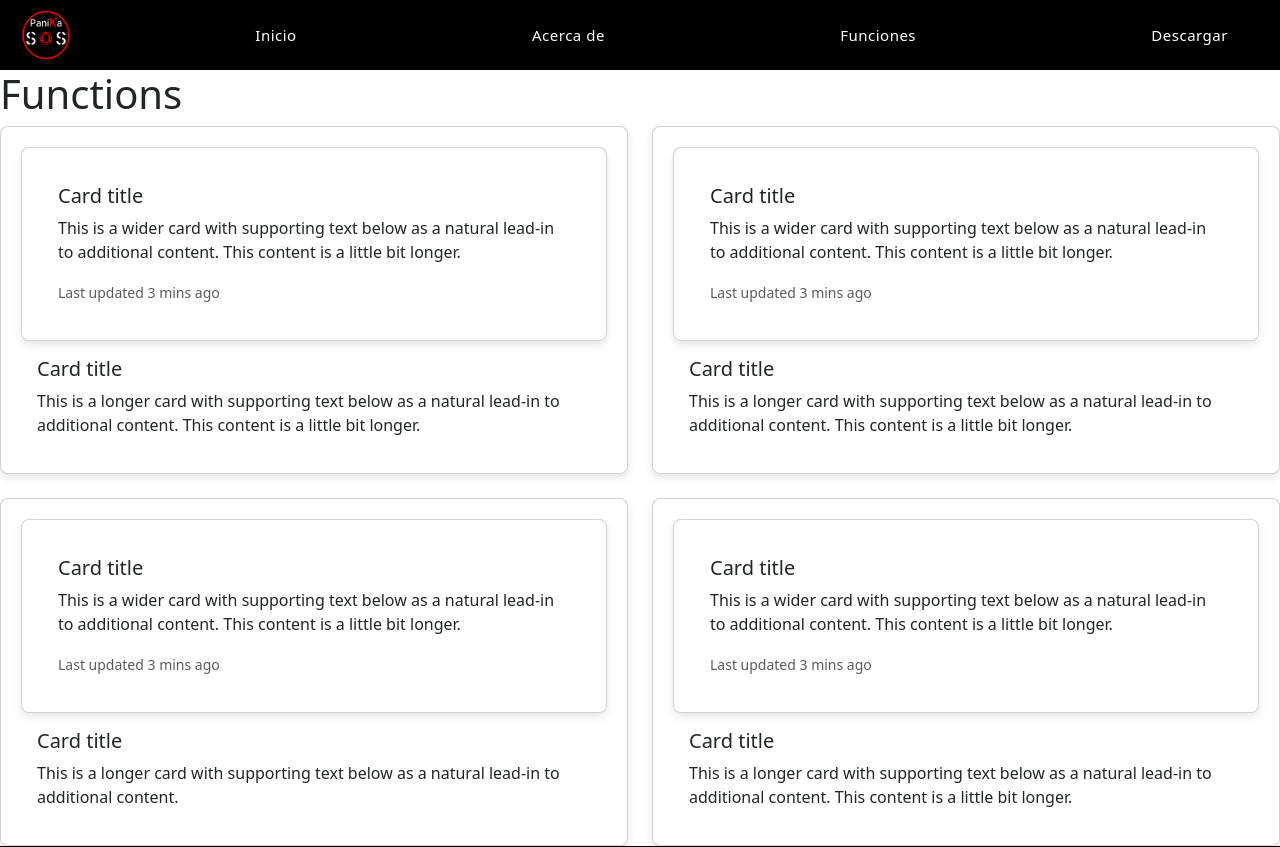
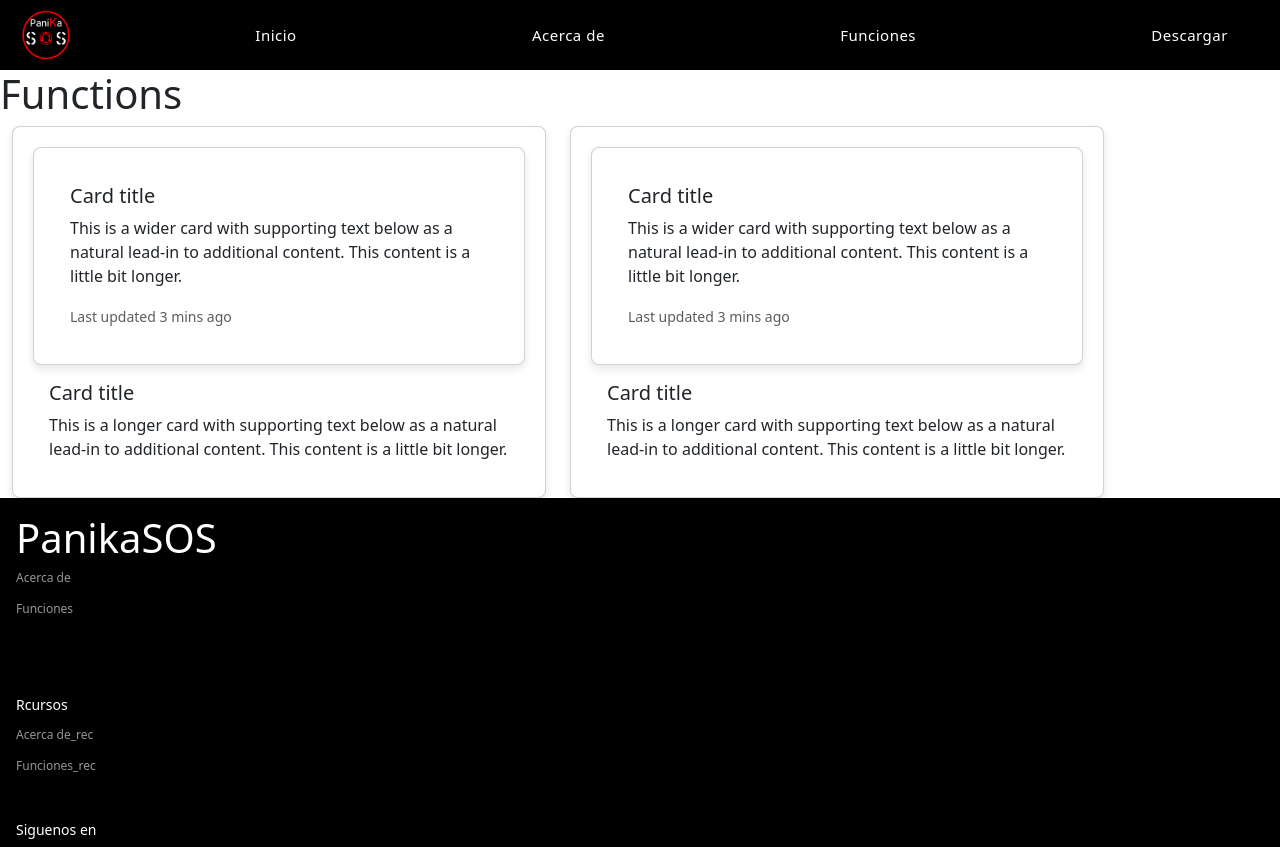
Before and after one commit to IvanVare/web_panikasos_ui, a React (Vite) app: page /Funciones in a window 1280 px wide. Shown: the top 847 px of the page. Built offline with nearby package versions, Linux system fonts and the light colour scheme.

Commit message:
Fix-Cards-AboutUs

```diff
--- a/src/components/Card.jsx
+++ b/src/components/Card.jsx
@@ -1,13 +1,23 @@
 import React from "react";
 import PropTypes from "prop-types";
+import styled from "styled-components";
+import "./styles/styleCard.css";
+
+const ImageContainer = styled.img`
+  max-width: 200px;
+  min-width: 100px;
+  border-radius: 100%;
+`;
+
 export default function Card({ title, imageUrl, descriprion, urlLinkedin }) {
   return (
     <>
-      <div className="card">
-        <img src={imageUrl} alt="" />
-        <div className="card-body ">
-          <h1 className="card-title">{title}</h1>
-          <p className="card-text  text-center text-secondary">
+      <div className="card card-container">
+        <div className="card-container-row">
+          <ImageContainer src={imageUrl} alt="{title}" />
+          <div className="card-body text-center  ">
+            <h3 className="card-title">{title}</h3>
+            <p className="card-text text-secondary">
               {descriprion ? descriprion : "Sin descripción"}
             </p>
             <a
@@ -22,12 +32,13 @@ export default function Card({ title, imageUrl, descriprion, urlLinkedin }) {
             </a>
           </div>
         </div>
+      </div>
     </>
   );
 }
 
 Card.PropTypes = {
-  title: PropTypes.string.isRequired,
+  title: PropTypes.string,
   descriprion: PropTypes.string,
   urlLinkedin: PropTypes.string,
   imageUrl: PropTypes.string,
--- /dev/null
+++ b/src/components/CardFunctions.jsx
@@ -0,0 +1,34 @@
+import React from "react";
+export default function CardFunctions() {
+  return (
+    <>
+      <div className="col">
+        <div className="card">
+          <div className="card">
+            <div className="card-body">
+              <h5 className="card-title">Card title</h5>
+              <p className="card-text">
+                This is a wider card with supporting text below as a natural
+                lead-in to additional content. This content is a little bit
+                longer.
+              </p>
+              <p className="card-text">
+                <small className="text-body-secondary">
+                  Last updated 3 mins ago
+                </small>
+              </p>
+            </div>
+          </div>
+          <div className="card-body">
+            <h5 className="card-title">Card title</h5>
+            <p className="card-text">
+              This is a longer card with supporting text below as a natural
+              lead-in to additional content. This content is a little bit
+              longer.
+            </p>
+          </div>
+        </div>
+      </div>
+    </>
+  );
+}
--- /dev/null
+++ b/src/components/Cards.jsx
@@ -0,0 +1,41 @@
+import React from "react";
+import Card from "./Card.jsx";
+
+const users = [
+  {
+    id: 3,
+    title: "Ivsan",
+    descriprion: "jdjsddasdsaga",
+    image:
+      "https://t3.ftcdn.net/jpg/03/94/89/90/360_F_394899054_4TMgw6eiMYUfozaZU3Kgr5e0LdH4ZrsU.jpg",
+    urlLinkedin: "https://www.google.com/",
+  },
+  {
+    id: 4,
+    title: "Antonio",
+    descriprion: "Desarrollador de la pagina",
+    image: "https://www.svgrepo.com/show/192244/man-user.svg",
+    urlLinkedin: "https://www.facebook.com/",
+  },
+];
+function Cards() {
+  return (
+    <>
+      <div>
+        <div className="row">
+          {users.map((userCard) => (
+            <div className="col-md-4" key={userCard.id}>
+              <Card
+                title={userCard.title}
+                imageUrl={userCard.image}
+                descriprion={userCard.descriprion}
+                urlLinkedin={userCard.urlLinkedin}
+              ></Card>
+            </div>
+          ))}
+        </div>
+      </div>
+    </>
+  );
+}
+export default Cards;
--- a/src/components/styles/styleAboutUs.css
+++ b/src/components/styles/styleAboutUs.css
@@ -3,38 +3,36 @@
   align-items: center;
   justify-content: center;
   padding: 20px;
-  background-color: #d4d4d4;
+
+  background: rgb(108, 0, 0);
+  background: linear-gradient(
+    90deg,
+    rgba(108, 0, 0, 1) 0%,
+    rgba(255, 0, 48, 1) 60%,
+    rgba(194, 30, 7, 1) 73%
+  );
 }
 
 .image-container {
   flex: 2;
   display: flex;
   flex-direction: row;
-  background-color: #007bff;
   justify-content: center;
-}
-
-.image-container img {
-  max-width: 100%;
-  border-radius: 8px;
 }
 
 .text-container {
   flex: 1;
   padding: 20px;
-  background-color: #fff;
 }
 
 .text-container h2 {
   font-size: 2rem;
   margin-bottom: 20px;
-  background-color: aqua;
 }
 
 .text-container p {
   font-size: 1rem;
   margin-bottom: 20px;
-  background-color: red;
 }
 
 .cards-container {
--- /dev/null
+++ b/src/components/styles/styleCard.css
@@ -0,0 +1,10 @@
+.card-container {
+  display: flex;
+  flex-direction: column;
+  margin: 15px 50px;
+}
+
+.card-container-row {
+  display: flex;
+  flex-direction: row;
+}
--- a/src/pages/Aboutus.jsx
+++ b/src/pages/Aboutus.jsx
@@ -1,12 +1,12 @@
 import React from "react";
 import styled from "styled-components";
 import Card from "../components/Card.jsx";
+import Cards from "../components/Cards.jsx";
 import "../components/styles/styleAboutUs.css";
 
 const ImageSchool = styled.img`
   width: 30%;
   max-width: 50%;
-  background-color: red;
 `;
 
 const users = [
@@ -14,15 +14,15 @@ const users = [
     id: 1,
     title: "Ivan",
     descriprion: "jdjsdga",
-    image: "https://cdn-icons-png.flaticon.com/512/9187/9187604.png",
+    image:
+      "https://scontent.fpbc4-1.fna.fbcdn.net/v/t39.30808-1/330296746_8679805508761000_1006268750703738412_n.jpg?stp=c97.0.200.200a_dst-jpg&_nc_cat=103&ccb=1-7&_nc_sid=0ecb9b&_nc_ohc=VyPkXwNJGQ4Q7kNvgF9BW2y&_nc_ht=scontent.fpbc4-1.fna&oh=00_AYCIkDqa6IZd2VjVE2rGthghJnO--56jR08hIdznSzyF2g&oe=66B37045",
     urlLinkedin: "https://www.google.com/",
   },
   {
     id: 2,
     title: "Antonio",
     descriprion: "Desarrollador de la pagina",
-    image:
-      "https://as1.ftcdn.net/v2/jpg/03/46/83/96/1000_F_346839683_6nAPzbhpSkIpb8pmAwufkC7c5eD7wYws.jpg",
+    image: "https://www.svgrepo.com/show/192244/man-user.svg",
     urlLinkedin: "https://www.facebook.com/",
   },
 ];
@@ -30,7 +30,6 @@ const users = [
 export default function Aboutus() {
   return (
     <>
-      <h1>Aboutus</h1>
       <div>
         <div className="appcontent-section">
           <div className="image-container">
@@ -61,10 +60,9 @@ export default function Aboutus() {
           </div>
         </div>
 
-        <div className="container cards-container">
         <div className="row">
           {users.map((userCard) => (
-              <div className="col-md-3" key={userCard.id}>
+            <div className="col cards-container" key={userCard.id}>
               <Card
                 title={userCard.title}
                 imageUrl={userCard.image}
@@ -75,7 +73,6 @@ export default function Aboutus() {
           ))}
         </div>
       </div>
-      </div>
     </>
   );
 }
--- a/src/pages/Functions.jsx
+++ b/src/pages/Functions.jsx
@@ -1,117 +1,13 @@
 import React from "react";
+import CardFunctions from "../components/CardFunctions";
 export default function Functions() {
   return (
     <>
       <h1>Functions</h1>
 
-      <div class="row row-cols-1 row-cols-md-2 g-4">
-        <div class="col">
-          <div class="card">
-            <div class="card">
-              <div class="card-body">
-                <h5 class="card-title">Card title</h5>
-                <p class="card-text">
-                  This is a wider card with supporting text below as a natural
-                  lead-in to additional content. This content is a little bit
-                  longer.
-                </p>
-                <p class="card-text">
-                  <small class="text-body-secondary">
-                    Last updated 3 mins ago
-                  </small>
-                </p>
-              </div>
-            </div>
-            <div class="card-body">
-              <h5 class="card-title">Card title</h5>
-              <p class="card-text">
-                This is a longer card with supporting text below as a natural
-                lead-in to additional content. This content is a little bit
-                longer.
-              </p>
-            </div>
-          </div>
-        </div>
-        <div class="col">
-          <div class="card">
-            <div class="card">
-              <div class="card-body">
-                <h5 class="card-title">Card title</h5>
-                <p class="card-text">
-                  This is a wider card with supporting text below as a natural
-                  lead-in to additional content. This content is a little bit
-                  longer.
-                </p>
-                <p class="card-text">
-                  <small class="text-body-secondary">
-                    Last updated 3 mins ago
-                  </small>
-                </p>
-              </div>
-            </div>
-            <div class="card-body">
-              <h5 class="card-title">Card title</h5>
-              <p class="card-text">
-                This is a longer card with supporting text below as a natural
-                lead-in to additional content. This content is a little bit
-                longer.
-              </p>
-            </div>
-          </div>
-        </div>
-        <div class="col">
-          <div class="card">
-            <div class="card">
-              <div class="card-body">
-                <h5 class="card-title">Card title</h5>
-                <p class="card-text">
-                  This is a wider card with supporting text below as a natural
-                  lead-in to additional content. This content is a little bit
-                  longer.
-                </p>
-                <p class="card-text">
-                  <small class="text-body-secondary">
-                    Last updated 3 mins ago
-                  </small>
-                </p>
-              </div>
-            </div>
-            <div class="card-body">
-              <h5 class="card-title">Card title</h5>
-              <p class="card-text">
-                This is a longer card with supporting text below as a natural
-                lead-in to additional content.
-              </p>
-            </div>
-          </div>
-        </div>
-        <div class="col">
-          <div class="card">
-            <div class="card">
-              <div class="card-body">
-                <h5 class="card-title">Card title</h5>
-                <p class="card-text">
-                  This is a wider card with supporting text below as a natural
-                  lead-in to additional content. This content is a little bit
-                  longer.
-                </p>
-                <p class="card-text">
-                  <small class="text-body-secondary">
-                    Last updated 3 mins ago
-                  </small>
-                </p>
-              </div>
-            </div>
-            <div class="card-body">
-              <h5 class="card-title">Card title</h5>
-              <p class="card-text">
-                This is a longer card with supporting text below as a natural
-                lead-in to additional content. This content is a little bit
-                longer.
-              </p>
-            </div>
-          </div>
-        </div>
+      <div className="container row row-cols-1 row-cols-md-2 g-4">
+        <CardFunctions></CardFunctions>
+        <CardFunctions></CardFunctions>
       </div>
     </>
   );
```
Lines whose indentation alone changed are shown as unchanged.
